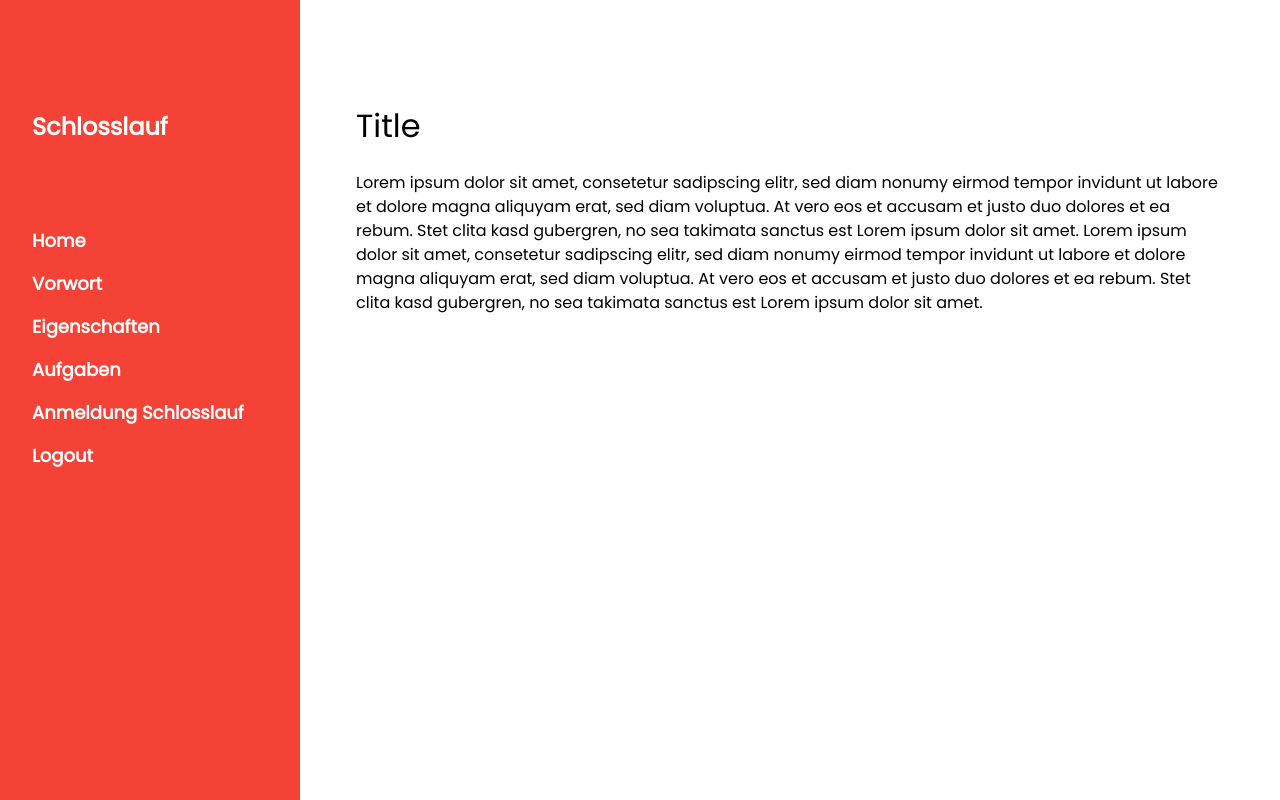
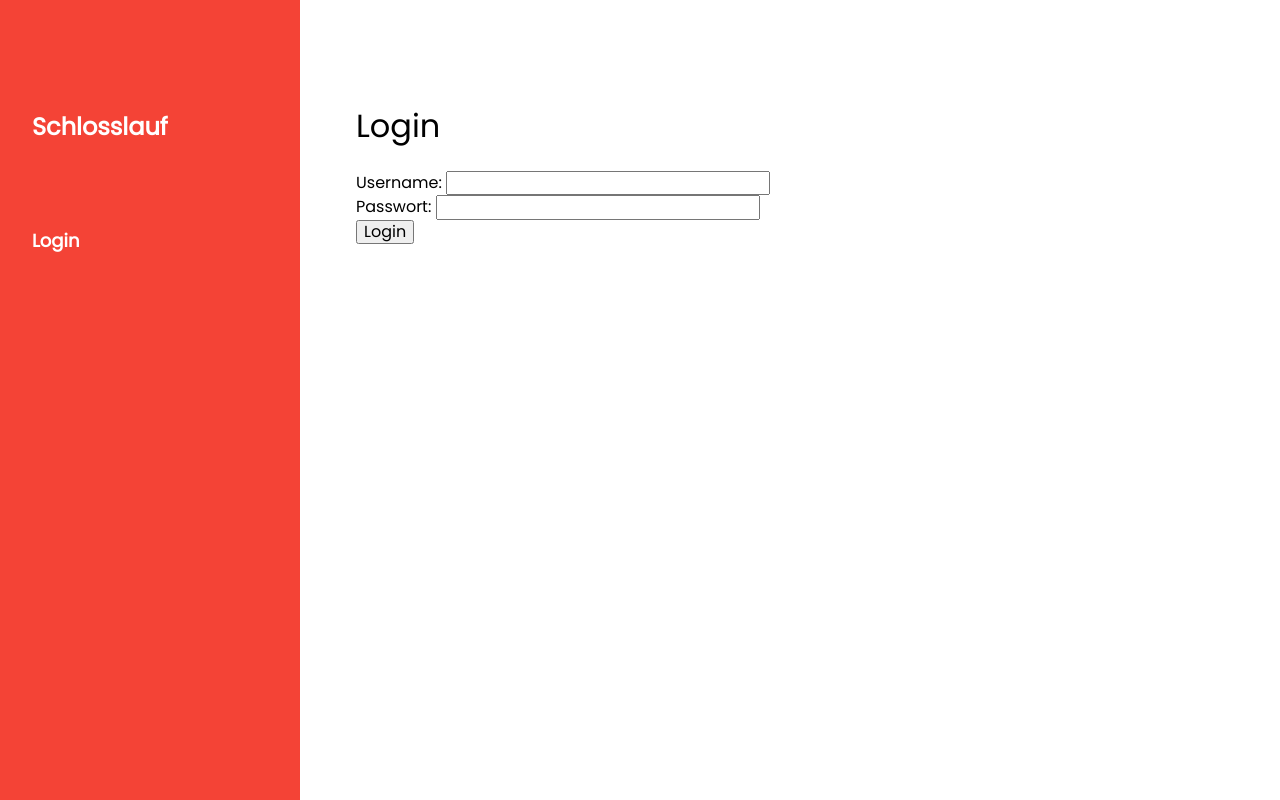
Before and after one commit to ConsoleArgonaut/Castle-Run-Website, a PHP site: page / in a window 1280 px wide. Run offline with PHP 8.4, Linux system fonts and the light colour scheme; some libraries are stand-ins or nearby versions.

Commit message:
Loads text into HTML with PageManager

```diff
--- /dev/null
+++ b/www/assets/include/loginPage.php
@@ -0,0 +1,6 @@
+<h1>Login</h1>
+<form action="./index.php" method="post">
+    Username: <input type="text"><br>
+    Passwort: <input type="password"><br>
+    <input type="submit" value="Login">
+</form>
--- /dev/null
+++ b/www/assets/include/pageManager.php
@@ -0,0 +1,30 @@
+<?php
+
+function page_writeSideBar()
+{
+    //Replace with actual login process
+    $isLoggedIn = false;
+
+    if ($isLoggedIn == true) {
+        echo '<a href="?siteId=1" onclick="w3_close()" class="w3-bar-item w3-button w3-hover-white">Home</a>';
+        echo '<a href="?siteId=2" onclick="w3_close()" class="w3-bar-item w3-button w3-hover-white">Vorwort</a>';
+        echo '<a href="?siteId=3" onclick="w3_close()" class="w3-bar-item w3-button w3-hover-white">Eigenschaften</a>';
+        echo '<a href="?siteId=4" onclick="w3_close()" class="w3-bar-item w3-button w3-hover-white">Aufgaben</a>';
+        echo '<a href="?siteId=5" onclick="w3_close()" class="w3-bar-item w3-button w3-hover-white">Anmeldung Schlosslauf</a>';
+        echo '<a href="?siteId=6" onclick="w3_close()" class="w3-bar-item w3-button w3-hover-white">Logout</a>';
+    } else {
+        echo '<a href="#" onclick="w3_close()" class="w3-bar-item w3-button w3-hover-white">Login</a>';
+    }
+}
+
+function page_writeContent(){
+    //Replace with actual login process
+    $isLoggedIn = false;
+
+    if ($isLoggedIn == true) {
+        echo '<h1>Title</h1><p>Lorem ipsum dolor sit amet, consetetur sadipscing elitr, sed diam nonumy eirmod tempor invidunt ut labore et dolore magna aliquyam erat, sed diam voluptua. At vero eos et accusam et justo duo dolores et ea rebum. Stet clita kasd gubergren, no sea takimata sanctus est Lorem ipsum dolor sit amet. Lorem ipsum dolor sit amet, consetetur sadipscing elitr, sed diam nonumy eirmod tempor invidunt ut labore et dolore magna aliquyam erat, sed diam voluptua. At vero eos et accusam et justo duo dolores et ea rebum. Stet clita kasd gubergren, no sea takimata sanctus est Lorem ipsum dolor sit amet.</p>';
+    } else {
+        echo file_get_contents('./assets/include/loginPage.php');
+    }
+}
+?>
--- a/www/index.php
+++ b/www/index.php
@@ -6,9 +6,12 @@
 <link rel="stylesheet" href="https://www.w3schools.com/w3css/4/w3.css">
 <link rel="stylesheet" href="https://fonts.googleapis.com/css?family=Poppins">
 <link rel="stylesheet" type="text/css" href="./assets/css/default.css">
-<style>
 
-</style>
+<?php
+//Includes
+include './assets/include/pageManager.php';
+?>
+
 <body>
 <!-- Sidebar/menu -->
 <nav class="w3-sidebar w3-red w3-collapse w3-top w3-large w3-padding" id="mySidebar"><br>
@@ -16,13 +19,10 @@
   <div class="w3-container">
     <h3 class="w3-padding-64"><b>Schlosslauf</b></h3>
   </div>
-  <div class="w3-bar-block">
-    <a href="?siteId=1" onclick="w3_close()" class="w3-bar-item w3-button w3-hover-white">Home</a>
-    <a href="?siteId=2" onclick="w3_close()" class="w3-bar-item w3-button w3-hover-white">Vorwort</a>
-    <a href="?siteId=3" onclick="w3_close()" class="w3-bar-item w3-button w3-hover-white">Eigenschaften</a>
-    <a href="?siteId=4" onclick="w3_close()" class="w3-bar-item w3-button w3-hover-white">Aufgaben</a>
-    <a href="?siteId=5" onclick="w3_close()" class="w3-bar-item w3-button w3-hover-white">Anmeldung Schlosslauf</a>
-    <a href="?siteId=6" onclick="w3_close()" class="w3-bar-item w3-button w3-hover-white">Logout</a>
+  <div class="w3-bar-block" id="sidebar">
+      <?php
+        page_writeSideBar();
+      ?>
   </div>
 </nav>
 
@@ -38,9 +38,10 @@
 <!-- !PAGE CONTENT! -->
 <div class="w3-main">
   <!-- Content -->
-  <div class="w3-container">
-    <h1>Title</h1>
-	<p>Lorem ipsum dolor sit amet, consetetur sadipscing elitr, sed diam nonumy eirmod tempor invidunt ut labore et dolore magna aliquyam erat, sed diam voluptua. At vero eos et accusam et justo duo dolores et ea rebum. Stet clita kasd gubergren, no sea takimata sanctus est Lorem ipsum dolor sit amet. Lorem ipsum dolor sit amet, consetetur sadipscing elitr, sed diam nonumy eirmod tempor invidunt ut labore et dolore magna aliquyam erat, sed diam voluptua. At vero eos et accusam et justo duo dolores et ea rebum. Stet clita kasd gubergren, no sea takimata sanctus est Lorem ipsum dolor sit amet.</p>
+  <div class="w3-container" id="mainContainer">
+      <?php
+        page_writeContent();
+      ?>
   </div>
 <!-- End page content -->
 </div>
```
